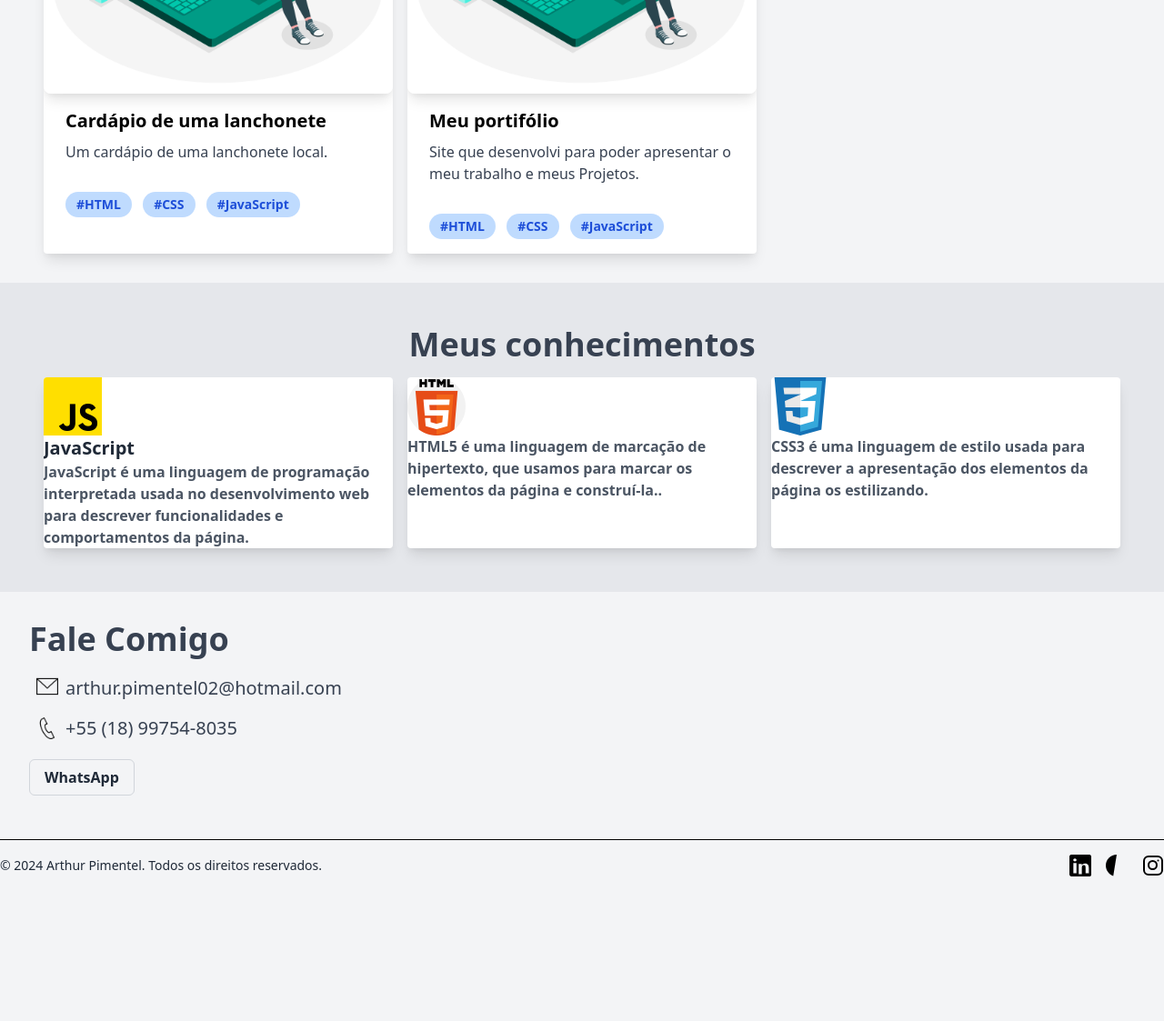
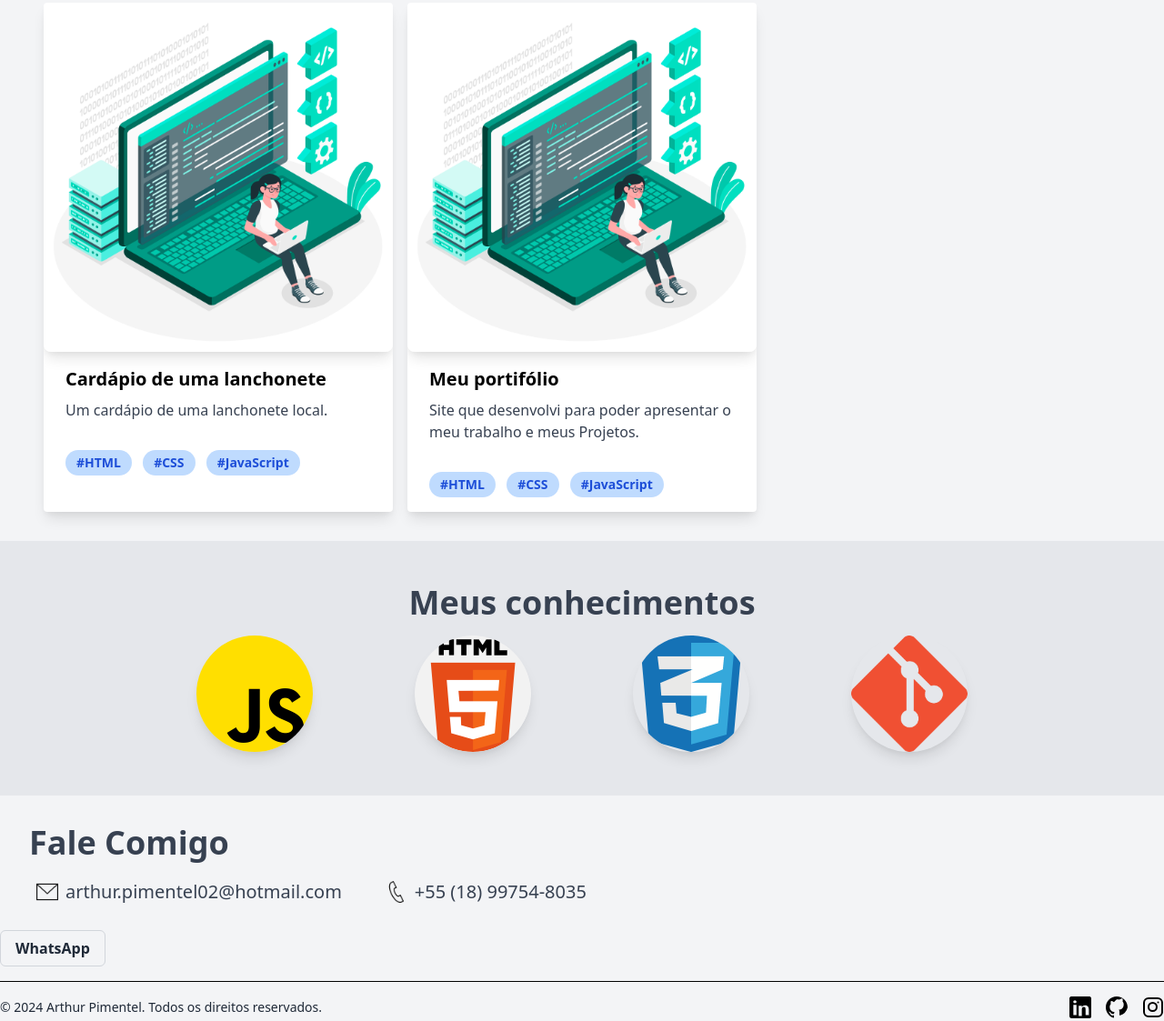
Before and after one commit to ArthurSoares22/portifolio, a website: page src/index.html in a window 1280 px wide. Shown: the part 1508-2631 px from the top of the page at 91% size. Before the commit the page ends 2496 px from the top, so only its background shows below. Drawn offline with nearby package versions, Linux system fonts and the light colour scheme.

Commit message:
Alteração na responsividade

```diff
--- a/src/index.html
+++ b/src/index.html
@@ -54,29 +54,21 @@
     </div>
 
     <div class="flex space-x-4">
-        <!-- Ícones das redes sociais -->
+     <!-- Ícone do LinkedIn -->
 <a href="https://www.linkedin.com/in/arthur-pimentel-58623221b/" target="_blank" class="transform transition-transform duration-300 hover:scale-105 hover:text-blue-800">
     <svg xmlns="http://www.w3.org/2000/svg" fill="currentColor" class="h-6 w-6" viewBox="0 0 24 24">
-                <path d="M22.225 0h-20.45C.994 0 0 .994 0 2.225v19.55C0 23.006.994 24 2.
-                225 24h20.45C23.006 24 24 23.006 24 22.225V2.225C24 .994 23.006 0 22.225 0zm-
-                14.45 20.452h-3.44v-11.3h3.44v11.3zm-1.725-12.89c-1.095 0-1.78-.757-1.78-1.7 0-.938.
-                69-1.697 1.748-1.697.975 0 1.78.758 1.78 1.7 0 .943-.69 1.697-1.748 1.697zm15.16 12.89h-
-                3.44v-5.759c0-1.376-.028-3.15-1.92-3.15-1.92 0-2.214 1.487-2.214 3.025v6.884h-3.44v-11.3h3
-                .44v1.54h.049c.48-.91 1.653-1.86 3.397-1.86 3.623 0 4.295 2.39 4.295 5.5v6.116z"/>
+        <path d="M22.225 0H1.775C.793 0 0 .775 0 1.732v20.536C0 23.225.793 24 1.775 24h20.45C23.207 24 24 23.225 24 22.268V1.732C24 .775 23.207 0 22.225 0zM7.12 20.452H3.68v-11.3h3.44v11.3zM5.4 7.562c-1.1 0-1.78-.757-1.78-1.7 0-.938.69-1.697 1.748-1.697.975 0 1.78.758 1.78 1.7 0 .943-.69 1.697-1.748 1.697zm15.16 12.89h-3.44v-5.759c0-1.376-.028-3.15-1.92-3.15-1.92 0-2.214 1.487-2.214 3.025v6.884h-3.44v-11.3h3.44v1.54h.049c.48-.91 1.653-1.86 3.397-1.86 3.623 0 4.295 2.39 4.295 5.5v6.116z"/>
+    </svg>
+</a>
+
             </svg>
         </a>
         <a href="https://github.com/ArthurSoares22" target="_blank" class="transform transition-transform duration-300 hover:scale-105 hover:text-gray-500">
             <svg xmlns="http://www.w3.org/2000/svg" fill="currentColor" class="h-6 w-6" viewBox="0 0 24 24">
-                <path d="M12 0C5.373 0 0 5.373 0 12c0 5.304 3.438 9.8 8.207 11.387.6.111.82-.261.82-.577 0-
-                .286-.01-1.045-.016-2.052-3.338.725-4.046-1.612-4.046-1.612-.546-1.38-1.33-1.749-1.33-1.749-1.085-.
-                742.083-.726.083-.726 1.203.085 1.838 1.236 1.838 1.236 1.067 1.826 2.8 1.298 3.48.992.108-.774.
-                417-1.298.762-1.597-2.665-.303-5.466-1.332-5.466-5.93 0-1.312.468-2.384 1.235-3.219-.123-.303-.535-
-                1.527.116-3.176 0 0 1.008-.323 3.303 1.231A11.529 11.529 0 0 1 12 3.131c1.026.004 2.052.138 3.025.405
-                2.295-1.554 3.303-1.231 3.303-1.231.651 1.649.239 2.873.117 3.176.77.835 1.234 1.907 1.234 3.219 0 4.607-2.
-                806 5.626-5.472 5.921.43.373.814 1.104.814 2.224 0 1.605-.014 2.899-.014 3.287 0
-                .318.218.693.824.576A12.008 12.008 0 0 0 24 12c0-6.627-5.373-12-12-12z"/>
+                <path d="M12 0C5.373 0 0 5.373 0 12c0 5.304 3.438 9.8 8.207 11.387.6.111.82-.261.82-.577 0-.286-.01-1.045-.016-2.052-3.338.725-4.046-1.612-4.046-1.612-.546-1.38-1.33-1.749-1.33-1.749-1.085-.742.083-.726.083-.726 1.203.085 1.838 1.236 1.838 1.236 1.067 1.826 2.8 1.298 3.48.992.108-.774.417-1.298.762-1.597-2.665-.303-5.466-1.332-5.466-5.93 0-1.312.468-2.384 1.235-3.219-.123-.303-.535-1.527.116-3.176 0 0 1.008-.323 3.303 1.231A11.529 11.529 0 0 1 12 3.131c1.026.004 2.052.138 3.025.405 2.295-1.554 3.303-1.231 3.303-1.231.651 1.649.239 2.873.117 3.176.77.835 1.234 1.907 1.234 3.219 0 4.607-2.806 5.626-5.472 5.921.43.373.814 1.104.814 2.224 0 1.605-.014 2.899-.014 3.287 0 .318.218.693.824.576A12.008 12.008 0 0 0 24 12c0-6.627-5.373-12-12-12z"/>
             </svg>
         </a>
+
         <a href="https://www.instagram.com/pimentelarthurr_/" target="_blank" class="transform transition-transform duration-300
         hover:scale-105 hover:text-pink-600">
             <svg xmlns="http://www.w3.org/2000/svg" width="24" height="24" viewBox="0 0 24 24" fill="none"
@@ -118,7 +110,7 @@
 
 
   <!-- home -->
-  <section id="home" class="w-full flex flex-col sm:flex-row sm: mt-16">
+  <section id="home" class="w-full flex flex-col sm:flex-row sm: mt-16 min-h-screen">
     <div class="w-full sm:w-1/2 flex flex-col items-center sm:items-start justify-center p-4"> <!-- mudando items-center para sm:items-start -->
         <h1 class="text-6xl font-bold text-gray-700">Olá, meu nome é Arthur!</h1>
         <h3 class="text-4xl font-semibold mt-2 text-left">Sou desenvolvedor front-end</h3> <!-- Adicionando text-left -->
@@ -131,7 +123,7 @@
 
 <!-- sobre mim -->
 
-<section id="sobre" class="p-8 bg-gray-200 ">
+<section id="sobre" class="p-8 bg-gray-200 w-full">
     <div class="flex flex-col sm:flex-row">
         <!-- Imagem à esquerda -->
         <div class="w-full sm:w-1/2 flex items-center justify-center p-4">
@@ -152,10 +144,10 @@
     </div>
 </section>
 
-<section id="projetos" class="p-8 bg-gray-100" >
+<section id="projetos" class="p-8 bg-gray-100 w-full">
         <h2 class="text-4xl font-bold mb-4 text-gray-700 text-center">Projetos</h2>
 
-        <div class=" flex space-x-4">
+        <div class=" sm: col-span-1 space-y-4 md:flex space-x-4">
 
             <a href="https://github.com/ArthurSoares22/projeto-cardapio.git" target="_blank">
 
@@ -197,114 +189,85 @@
 </section>
 
 
-<section id="skills" class="p-12 bg-gray-200">
+<section id="skills" class="p-12 bg-gray-200 w-full">
 
     <h2 class="text-4xl font-bold mb-4 text-gray-700 text-center">Meus conhecimentos</h2>
 
-<div class=" flex space-x-4">
-    <div class="max-w-sm rounded overflow-hidden shadow-lg transition-transform
-    transform  bg-white hover:scale-105 hover:shadow-2xl hover:bg-gray-100   duration-300 ease-in-out" >
-    <!-- Ícone (Imagem) -->
-    <img src="../assets/js_5968292.png" class="w-16 h-16 mr-4" alt="JavaScript"> <!-- Tamanho ajustado para ícone -->
+    <div class="container flex flex-col items-center space-y-8 md:flex-row md:justify-center md:space-y-0 md:space-x-28">
+        <img src="../assets/js_5968292.png" class="w-32 h-32 rounded-full shadow-lg transition-transform
+        transform hover:scale-125 hover:shadow-2xl duration-500 ease-in-out" alt="JavaScript">
 
-    <!-- Texto ou outro conteúdo -->
-    <div>
-        <h3 class="text-xl font-semibold text-gray-800">JavaScript</h3>
-        <p class="text-gray-600 font-semibold">JavaScript é uma linguagem de programação interpretada usada no
-            desenvolvimento web para descrever funcionalidades e comportamentos da página.</p>
-        </div>
+        <img src="../assets/html-5_919827.png" class="w-32 h-32 rounded-full shadow-lg transition-transform
+        transform hover:scale-125 hover:shadow-2xl duration-500 ease-in-out" alt="HTML">
+
+        <img src="../assets/social_11516361.png" class="w-32 h-32 rounded-full shadow-lg transition-transform
+        transform hover:scale-125 hover:shadow-2xl duration-500 ease-in-out" alt="CSS">
+
+        <img src="../assets/Git-Icon-1788C.png" class="w-32 h-32 rounded-full shadow-lg transition-transform
+        transform hover:scale-125 hover:shadow-2xl duration-500 ease-in-out" alt="Git">
     </div>
 
 
-    <div class="max-w-sm rounded overflow-hidden shadow-lg transition-transform
-    transform  bg-white hover:scale-105 hover:shadow-2xl hover:bg-gray-100  duration-300 ease-in-out">
-    <!-- Ícone (Imagem) -->
-        <img src="../assets/html-5_919827.png" class="w-16 h-16 mr-4" alt="JavaScript"> <!-- Tamanho ajustado para ícone -->
-
-        <!-- Texto ou outro conteúdo -->
-        <div>
-            <h3 class="text-xl font-semibold text-gray-800"><Html></Html></h3>
-            <p class="text-gray-600 font-semibold">HTML5 é uma linguagem de marcação de hipertexto, que usamos para marcar os
-                elementos da página e construí-la..</p>
-        </div>
-    </div>
-
-    <div class="max-w-sm rounded overflow-hidden shadow-lg transition-transform
-    transform  bg-white hover:scale-105 hover:shadow-2xl hover:bg-gray-100   duration-300 ease-in-out">
-    <!-- Ícone (Imagem) -->
-        <img src="../assets/social_11516361.png" class="w-16 h-16 mr-4" alt="JavaScript"> <!-- Tamanho ajustado para ícone -->
-
-        <!-- Texto ou outro conteúdo -->
-        <div>
-            <h3 class="text-xl font-semibold text-gray-800"></h3>
-            <p class="text-gray-600 font-semibold">CSS3 é uma linguagem de estilo usada para
-                descrever a apresentação dos elementos da página os estilizando.</p>
-        </div>
-    </div>
-</div>
 </section>
 
-<section id="contatos" class="p-8 bg-gray-100">
-    <h2 class="text-4xl font-bold mb-4 text-gray-700 text-left">Fale Comigo</h2>
+<section id="contatos" class="p-8 bg-gray-100 w-full">
+    <h2 class="text-2xl font-bold mb-4 text-gray-700 text-center md:text-4xl md:text-left">Fale Comigo</h2>
 
     <!-- Informações de Contato -->
-    <div class="mb-6">
+    <div class="flex flex-col items-center space-y-4 md:space-y-0 md:flex-row md:justify-start md:space-x-8">
 
-    <p class="text-xl font-medium text-gray-800 mb-2 flex items-center ">
+        <p class="text-xl font-medium text-gray-800 flex items-center">
             <!-- Texto de Email -->
             <a href="mailto:arthur.pimentel02@hotmail.com"
                class="text-gray-700 rounded-md transition
-           duration-300 ease-in-out hover:bg-gray-300 py-1 px-2 flex items center ">
+               duration-300 ease-in-out hover:bg-gray-300 py-1 px-2 flex items-center">
                <img src="../assets/iconmonstr-mail-thin-240.png" alt="" class="h-6 w-6 mr-2">
                 arthur.pimentel02@hotmail.com
             </a>
         </p>
 
-
-    <p class="text-xl font-medium text-gray-800 mb-2 flex items-center">
+        <p class="text-xl font-medium text-gray-800 flex items-center">
             <!-- Link de Telefone -->
             <a href="tel:+5518997548035" class="text-gray-700 rounded-md
-        transition duration-300 ease-in-out hover:bg-gray-300 py-1 px-2 flex items-center ">
+            transition duration-300 ease-in-out hover:bg-gray-300 py-1 px-2 flex items-center">
             <img src="../assets/iconmonstr-phone-thin-240.png" alt="" class="h-6 w-6 mr-2">
             +55 (18) 99754-8035
             </a>
         </p>
     </div>
+</section>
+
 
     <!-- Botão de WhatsApp -->
 
    <a href="https://wa.me/5518997548035" target="_blank"
-   class="bg-transparent text-gray-800 font-bold py-2 px-4 rounded-md border border-gray-300
+   class="  bg-transparent text-gray-800 font-bold py-2 px-4 rounded-md border border-gray-300
    transition duration-300 ease-in-out hover:bg-white hover:text-green-600">
    WhatsApp
 </a>
 
 </section>
 
-<footer class="bg-gray-100 py-6">
+<footer class="bg-gray-100 py-6 w-full">
     <div class="border-t border-black mb-4"></div> <!-- Linha divisória -->
     <div class="container mx-auto flex justify-between items-center">
-        <div class="text-sm text-gray-800">
+
+        <!-- Texto de Direitos Autorais -->
+        <div class="text-sm text-gray-800 hidden md:block">
             <p>&copy; 2024 Arthur Pimentel. Todos os direitos reservados.</p>
         </div>
+
+        <!-- Ícones das Redes Sociais -->
         <div class="flex space-x-4">
-            <!-- Ícones das redes sociais -->
             <a href="https://www.linkedin.com/in/arthur-pimentel-58623221b/" target="_blank" class="hover:text-blue-800">
                 <svg xmlns="http://www.w3.org/2000/svg" fill="currentColor" class="h-6 w-6" viewBox="0 0 24 24">
                     <path d="M22.225 0h-20.45C.994 0 0 .994 0 2.225v19.55C0 23.006.994 24 2.225 24h20.45C23.006 24 24 23.006 24
                     22.225V2.225C24 .994 23.006 0 22.225 0zm-14.45 20.452h-3.44v-11.3h3.44v11.3zm-1.725-12.89c-1.095 0-1.78-.757-1.78-1.7 0-.938.69-1.697 1.748-1.697.975 0 1.78.758 1.78 1.7 0 .943-.69 1.697-1.748 1.697zm15.16 12.89h-3.44v-5.759c0-1.376-.028-3.15-1.92-3.15-1.92 0-2.214 1.487-2.214 3.025v6.884h-3.44v-11.3h3.44v1.54h.049c.48-.91 1.653-1.86 3.397-1.86 3.623 0 4.295 2.39 4.295 5.5v6.116z"/>
                 </svg>
             </a>
-            <a href="https://github.com/ArthurSoares22" target="_blank" class="hover:text-gray-500">
+            <a href="https://github.com/ArthurSoares22" target="_blank" class="transform transition-transform duration-300 hover:scale-105 hover:text-gray-500">
                 <svg xmlns="http://www.w3.org/2000/svg" fill="currentColor" class="h-6 w-6" viewBox="0 0 24 24">
-                    <path d="M12 0C5.373 0 0 5.373 0 12c0 5.304 3.438 9.8 8.207 11.387.6.111.82-.
-                    261.82-.577 0-.286-.01-1.045-.016-2.052-3.338.725-4.046-1.612-4.046-1.612-.546-1.38-1.33-1
-                    .749-1.33-1.749-1.085-.742.083-.726.083-.726 1.203.085 1.838 1.236 1.838 1.236 1.067 1.826
-                    2.8 1.298 3.48.992.108-.774.417-1.298.762-1.597-2.665-.303-5.466-1.332-5.466-5.93 0-1.312.468
-                    -2.384 1.235-3.219-.123-.303-.535-1.527.116-3.176 0 0 1.008-.323 3.303 1.231A11.529 11.529 0 0 1
-                    12 3.131c1.026.004 2.052.138 3.025.405 2.295-1.554 3.303-1.231 3.303-1.231.651 1.649.239 2.873.117 3.176.77
-                    .835 1.234 1.907 1.234 3.219 0 4.607-2.806 5.626-5.472 5.921.43.373.814 1.104.814 2.224 0 1.605-.014 2.899-.014
-                    3.287 0 .318.218.693.824.576A12.008 12.008 0 0 0 24 12c0-6.627-5.373-12-12-12z"/>
+                    <path d="M12 0C5.373 0 0 5.373 0 12c0 5.304 3.438 9.8 8.207 11.387.6.111.82-.261.82-.577 0-.286-.01-1.045-.016-2.052-3.338.725-4.046-1.612-4.046-1.612-.546-1.38-1.33-1.749-1.33-1.749-1.085-.742.083-.726.083-.726 1.203.085 1.838 1.236 1.838 1.236 1.067 1.826 2.8 1.298 3.48.992.108-.774.417-1.298.762-1.597-2.665-.303-5.466-1.332-5.466-5.93 0-1.312.468-2.384 1.235-3.219-.123-.303-.535-1.527.116-3.176 0 0 1.008-.323 3.303 1.231A11.529 11.529 0 0 1 12 3.131c1.026.004 2.052.138 3.025.405 2.295-1.554 3.303-1.231 3.303-1.231.651 1.649.239 2.873.117 3.176.77.835 1.234 1.907 1.234 3.219 0 4.607-2.806 5.626-5.472 5.921.43.373.814 1.104.814 2.224 0 1.605-.014 2.899-.014 3.287 0 .318.218.693.824.576A12.008 12.008 0 0 0 24 12c0-6.627-5.373-12-12-12z"/>
                 </svg>
             </a>
             <a href="https://www.instagram.com/pimentelarthurr_/" target="_blank" class="hover:text-pink-600">
@@ -314,7 +277,6 @@
                     <line x1="17.5" y1="6.5" x2="17.5" y2="6.5"></line>
                 </svg>
             </a>
-
         </div>
     </div>
 </footer>
```
Also changed, not shown: assets/Git-Icon-1788C.png (added), src/output.css. Lines whose indentation alone changed are shown as unchanged.
